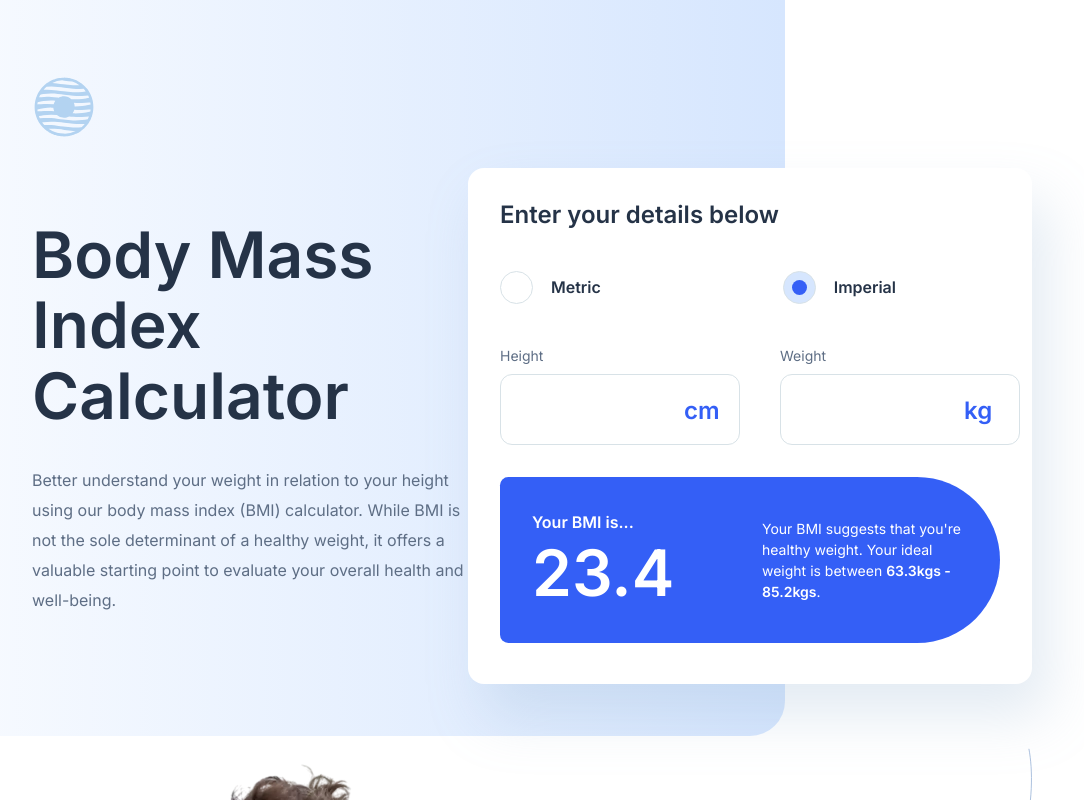
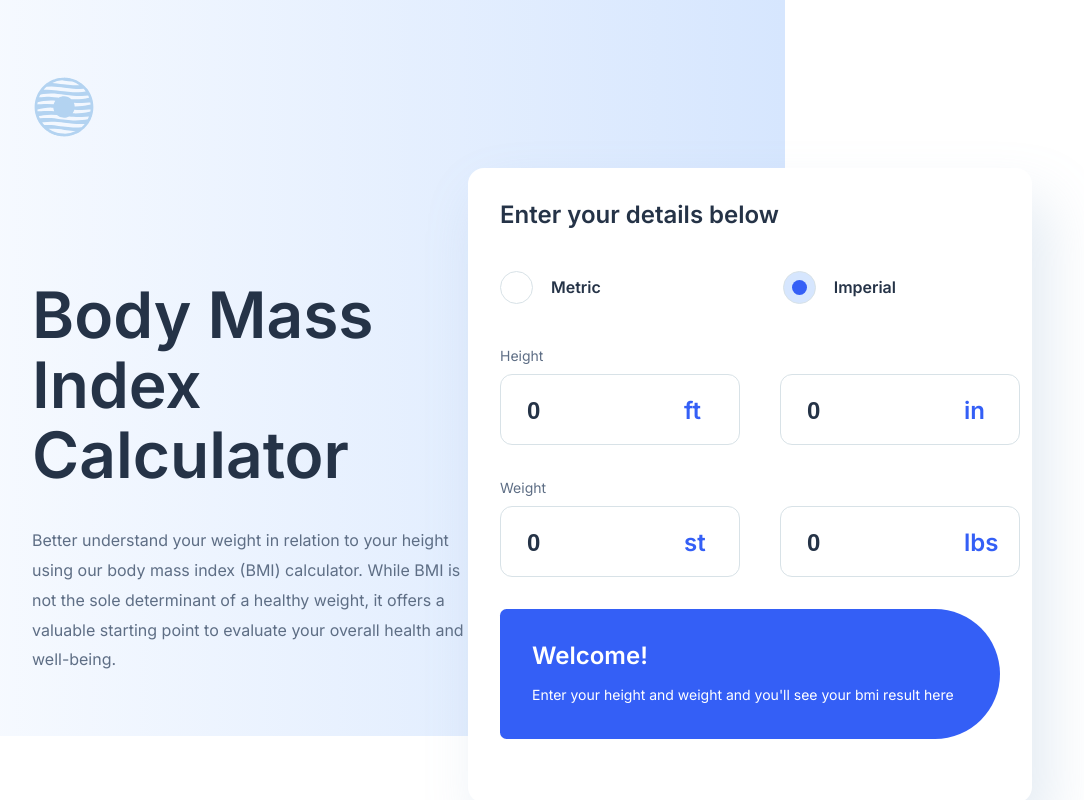
Before and after one commit to Bardia30/BMI-Calculator-react-webpage, a React (Create React App) app: page / in a window 1280 px wide. Both pictures are taken after a click on the element "Imperial". Shown: the top 800 px of the page, without its empty margins (108-1192 px from the left). Built offline with nearby package versions, Linux system fonts and the light colour scheme.

Commit message:
working on the calculator, actual calculations and imperial are still TODO

```diff
--- a/src/components/Calculator/Calculator.scss
+++ b/src/components/Calculator/Calculator.scss
@@ -22,7 +22,7 @@
 
     &__right-section{
       width:35.25rem;
-      height:30.25rem;
+      height:auto;
       background: $primary-background;
       border-radius: 16px;
       box-shadow: $card-shadow;
@@ -68,6 +68,7 @@
     &__input-section {
         display: flex;
         justify-content: space-between;
+        align-items: flex-end;
         column-gap: 2.5rem;
     }
     &__label{
@@ -86,6 +87,10 @@
       border: $input-border;
       border-radius: 12px;
       margin-top:0.5rem;
+      transition: 0.222s ease-in-out;
+      &--selected {
+        border: $input-border-selected;
+      }
     }
     &__input{
       border:none;
@@ -96,7 +101,7 @@
       font-weight: 600;
       line-height: 29px;
       &::placeholder{
-        color: $primary-text;
+        color: $placeholder-text;
         font-size: 1.5rem;
         font-weight: 600;
         line-height: 29px;
@@ -111,6 +116,13 @@
       font-size: 1.5rem;
       font-weight:600;
       line-height: 29px;
+    }
+    &__error {
+      margin:0;
+      color:red;
+      font-size: 0.75rem;
+      position: relative;
+      top:1rem;
     }
 }
 
@@ -127,6 +139,13 @@
     display: flex;
     justify-content: space-between;
     align-items: center;
+    &--empty {
+      flex-direction: column;
+      justify-content: flex-start;
+      width: 27.25rem;
+      height: 4.125rem;
+      align-items: flex-start;
+    }
     &__intro{
       color: $primary-background;
       margin:0;
@@ -151,6 +170,19 @@
     &__ideal-weight {
       font-weight: 700;
     }
+    &__welcome {
+      font-size: 1.5rem;
+      color: #ffffff;
+      font-weight: 600;
+      margin:0;
+    }
+    &__instructions {
+      color: #ffffff;
+      margin:0;
+      font-size: 0.875rem;
+      font-weight:400;
+      margin-top:1rem;
+    }
 }
 
 .radio {
@@ -163,6 +195,10 @@
         border-radius:50%;
         width:31px;
         height:31px;
+        transition: 0.222s ease-in-out;
+        &:hover {
+          border: $input-border-selected;
+        }
     }
     &__button--selected {
 
--- a/src/components/Calculator/CalculatorRight.jsx
+++ b/src/components/Calculator/CalculatorRight.jsx
@@ -1,13 +1,16 @@
-import React from 'react';
+import React, { useState } from 'react';
 import Form from './Form';
 import Results from './Results';
 
 function CalculatorRight() {
+  const [isInputEmpty, setIsInputEmpty] = useState(true);
+
+
   return (
     <section className='calculator__right-section'>
         <h3 className='calculator__prompt'>Enter your details below</h3>
-        <Form />
-        <Results />
+        <Form isInputEmpty={isInputEmpty} setIsInputEmpty={setIsInputEmpty}/>
+        <Results isInputEmpty={isInputEmpty}/>
     </section>
   )
 }
--- a/src/components/Calculator/Form.jsx
+++ b/src/components/Calculator/Form.jsx
@@ -1,12 +1,15 @@
-import React, { useState } from "react";
+import React, { useState, useEffect } from "react";
 
-function Form() {
+function Form({ isInputEmpty, setIsInputEmpty }) {
 
   //   const [radioClass, setRadioClass] = useState("radio__button")
 
   //     const [radioInside, setRadioInside] = useState("radio__button-inside--inactive")
-    const [isMetricClicked, setIsMetricClicked] =  useState(false);
-    const [isImperialClicked, setIsImperialClicked] =  useState(false);
+  const [isMetricClicked, setIsMetricClicked] = useState(true);
+  const [isImperialClicked, setIsImperialClicked] = useState(false);
+
+
+  const [userHeightError, setUserHeightError] = useState(false);
 
   //   const handleRadioClick = () => {
   //     if (radioClass === "radio__button") {
@@ -18,14 +21,87 @@ function Form() {
   //     }
   //   }
 
+
+  const [userHeight, setUserHeight] = useState("")
+  const [userWeight, setUserWeight] = useState("")
+
+
+
+  useEffect(() => {
+    if (userHeightError) {
+      setIsInputEmpty(true)
+    }
+    if (userHeight && userWeight) {
+      setIsInputEmpty(false)
+    }
+
+  }, [userHeight, userWeight, setUserHeight, setUserWeight])
+
+  const handleHeightChange = (e) => {
+
+    let heightValue = e.target.value;
+    if (isNaN(Number(heightValue))) {
+      setUserHeight(0)
+      setUserHeightError(true)
+    } else {
+      setUserHeightError(false)
+      heightValue = Number(heightValue);
+      setUserHeight(heightValue);
+
+      if (heightValue < 0 | heightValue > 300 | heightValue === undefined) {
+        setUserHeight(0);
+        setUserHeightError(true)
+      }
+    }
+  }
+
+  const handleWeightChange = (e) => {
+    let weightValue = e.target.value;
+    if (isNaN(Number(weightValue))) {
+      setUserWeight(0)
+      setUserHeightError(true)
+    } else {
+      setUserHeightError(false)
+      weightValue = Number(weightValue);
+      setUserWeight(weightValue);
+
+      if (weightValue < 0 | weightValue > 300 | weightValue === undefined) {
+        setUserWeight(0);
+        setUserHeightError(true)
+      }
+    }
+  }
+
   const handleMetricRadio = () => {
     setIsMetricClicked(true);
     setIsImperialClicked(false);
+    setUserHeight(0)
+    setUserWeight(0)
   }
 
   const handleImperialRadio = () => {
     setIsImperialClicked(true);
     setIsMetricClicked(false);
+    setUserHeight(0)
+    setUserWeight(0)
+  }
+
+  const [isHeightInputSelected, setIsHeightInputSelected] = useState(false);
+  const [isWeightInputSelected, setIsWeightInputSelected] = useState(false);
+
+  const handleHeightInputFocus = () => {
+    setIsHeightInputSelected(true);
+  }
+
+  const handleHeightInputBlur = () => {
+    setIsHeightInputSelected(false)
+  }
+  const handleWeightInputFocus = () => {
+    setIsWeightInputSelected(true);
+  }
+
+  const handleWeightInputBlur = () => {
+    setIsWeightInputSelected(false)
   }
 
   return (
@@ -33,31 +109,119 @@ function Form() {
       <div className="user-form__radio-section">
 
         <div onClick={handleMetricRadio} className="radio">
-            <div className={`radio__button ${isMetricClicked ? "radio__button--selected": ""}`}>
-              <div className={isMetricClicked ? "radio__button-inside--active" : "radio__button-inside--inactive" }>
+          <div className={`radio__button ${isMetricClicked ? "radio__button--selected" : ""}`}>
+            <div className={isMetricClicked ? "radio__button-inside--active" : "radio__button-inside--inactive"}>
             </div>
           </div>
           <p className="radio__label">Metric</p>
         </div>
         <div onClick={handleImperialRadio} className="radio">
-            <div className={`radio__button ${isImperialClicked ? "radio__button--selected": ""}`}>
-              <div className={isImperialClicked ? "radio__button-inside--active" : "radio__button-inside--inactive" }>
+          <div className={`radio__button ${isImperialClicked ? "radio__button--selected" : ""}`}>
+            <div className={isImperialClicked ? "radio__button-inside--active" : "radio__button-inside--inactive"}>
             </div>
           </div>
           <p className="radio__label">Imperial</p>
         </div>
       </div>
+      {isImperialClicked ?
+        <div>
           <div className="user-form__input-section">
             <div className="user-form__user-inputs">
-          <label className="user-form__label"  htmlFor="height">
+              <label className="user-form__label" htmlFor="height">
                 Height
               </label>
-          <div className="user-form__input-area">
+              <div className={isHeightInputSelected ? `user-form__input-area user-form__input-area--selected` : `user-form__input-area`}>
                 <input
                   className="user-form__input"
                   name="height"
                   type="text"
+                  placeholder="0"
+                  onChange={handleHeightChange}
+                  onFocus={handleHeightInputFocus}
+                  onBlur={handleHeightInputBlur}
+                  value={userHeight}
+                />
+                <span className="user-form__unit">ft</span>
+              </div>
+            </div>
+            <div className="user-form__user-inputs">
 
+              <div className={isWeightInputSelected ? `user-form__input-area user-form__input-area--selected` : `user-form__input-area`}>
+                <input
+                  className="user-form__input"
+                  name="weight"
+                  type="text"
+                  placeholder="0"
+                  onChange={handleWeightChange}
+                  onFocus={handleWeightInputFocus}
+                  onBlur={handleWeightInputBlur}
+                  value={userWeight}
+                />
+                <span className="user-form__unit">in</span>
+              </div>
+            </div>
+
+
+          </div>
+          <div className="user-form__input-section">
+            <div className="user-form__user-inputs">
+              <label className="user-form__label" htmlFor="height">
+                Weight
+              </label>
+              <div className={isHeightInputSelected ? `user-form__input-area user-form__input-area--selected` : `user-form__input-area`}>
+                <input
+                  className="user-form__input"
+                  name="height"
+                  type="text"
+                  placeholder="0"
+                  onChange={handleHeightChange}
+                  onFocus={handleHeightInputFocus}
+                  onBlur={handleHeightInputBlur}
+                  value={userHeight}
+                />
+                <span className="user-form__unit">st</span>
+              </div>
+            </div>
+            <div className="user-form__user-inputs">
+              <label className="user-form__label" htmlFor="weight">
+
+              </label>
+              <div className={isWeightInputSelected ? `user-form__input-area user-form__input-area--selected` : `user-form__input-area`}>
+                <input
+                  className="user-form__input"
+                  name="weight"
+                  type="text"
+                  placeholder="0"
+                  onChange={handleWeightChange}
+                  onFocus={handleWeightInputFocus}
+                  onBlur={handleWeightInputBlur}
+                  value={userWeight}
+                />
+                <span className="user-form__unit">lbs</span>
+              </div>
+            </div>
+
+
+          </div>
+        </div>
+        : null
+      }
+      {isMetricClicked ?
+        <div className="user-form__input-section">
+          <div className="user-form__user-inputs">
+            <label className="user-form__label" htmlFor="height">
+              Height
+            </label>
+            <div className={isHeightInputSelected ? `user-form__input-area user-form__input-area--selected` : `user-form__input-area`}>
+              <input
+                className="user-form__input"
+                name="height"
+                type="text"
+                placeholder="0"
+                onChange={handleHeightChange}
+                onFocus={handleHeightInputFocus}
+                onBlur={handleHeightInputBlur}
+                value={userHeight}
               />
               <span className="user-form__unit">cm</span>
             </div>
@@ -66,16 +230,27 @@ function Form() {
             <label className="user-form__label" htmlFor="weight">
               Weight
             </label>
-          <div className="user-form__input-area">
+            <div className={isWeightInputSelected ? `user-form__input-area user-form__input-area--selected` : `user-form__input-area`}>
               <input
                 className="user-form__input"
                 name="weight"
                 type="text"
+                placeholder="0"
+                onChange={handleWeightChange}
+                onFocus={handleWeightInputFocus}
+                onBlur={handleWeightInputBlur}
+                value={userWeight}
               />
               <span className="user-form__unit">kg</span>
             </div>
           </div>
+
         </div>
+        : null}
+
+      {userHeightError ?
+        <p className="user-form__error">Please enter a value between 1 and 300</p> : null
+      }
     </form>
   );
 }
--- a/src/components/Calculator/Results.jsx
+++ b/src/components/Calculator/Results.jsx
@@ -1,6 +1,20 @@
 import React from 'react'
 
-function Results() {
+function Results({isInputEmpty}) {
+
+  if (isInputEmpty) {
+    return (
+      <section className='results results--empty'>
+
+        <h1 className="results__welcome">Welcome!</h1>
+
+
+
+          <p className='results__instructions'>Enter your height and weight and you'll see your bmi result here</p>
+
+      </section>
+    )
+  } else {
     return (
       <section className='results'>
           <section className="results__left-section">
@@ -14,4 +28,7 @@ function Results() {
     )
   }
 
+
+}
+
 export default Results
--- a/src/styles/partials/_variables.scss
+++ b/src/styles/partials/_variables.scss
@@ -1,9 +1,11 @@
 $primary-background: #FFFFFF;
 $secondary-background: #D6E6FE;
 $primary-text: #253347;
+$placeholder-text: #b2bcc9;
 $secondary-text: #5E6E85;
 $button-color: #345FF6;
 $header-gradient: linear-gradient(90deg,rgba(214, 230, 254, 0.15), $secondary-background);
 $header-gradient2: linear-gradient(290deg, rgb(240, 246, 255), rgba(236, 254, 255, 0));
 $input-border: 1px solid #D8E2E7;
+$input-border-selected: 1px solid $button-color;
 $card-shadow: 16px 32px 56px rgba(143, 174, 207, 0.25)
```
Lines whose indentation alone changed are shown as unchanged.
